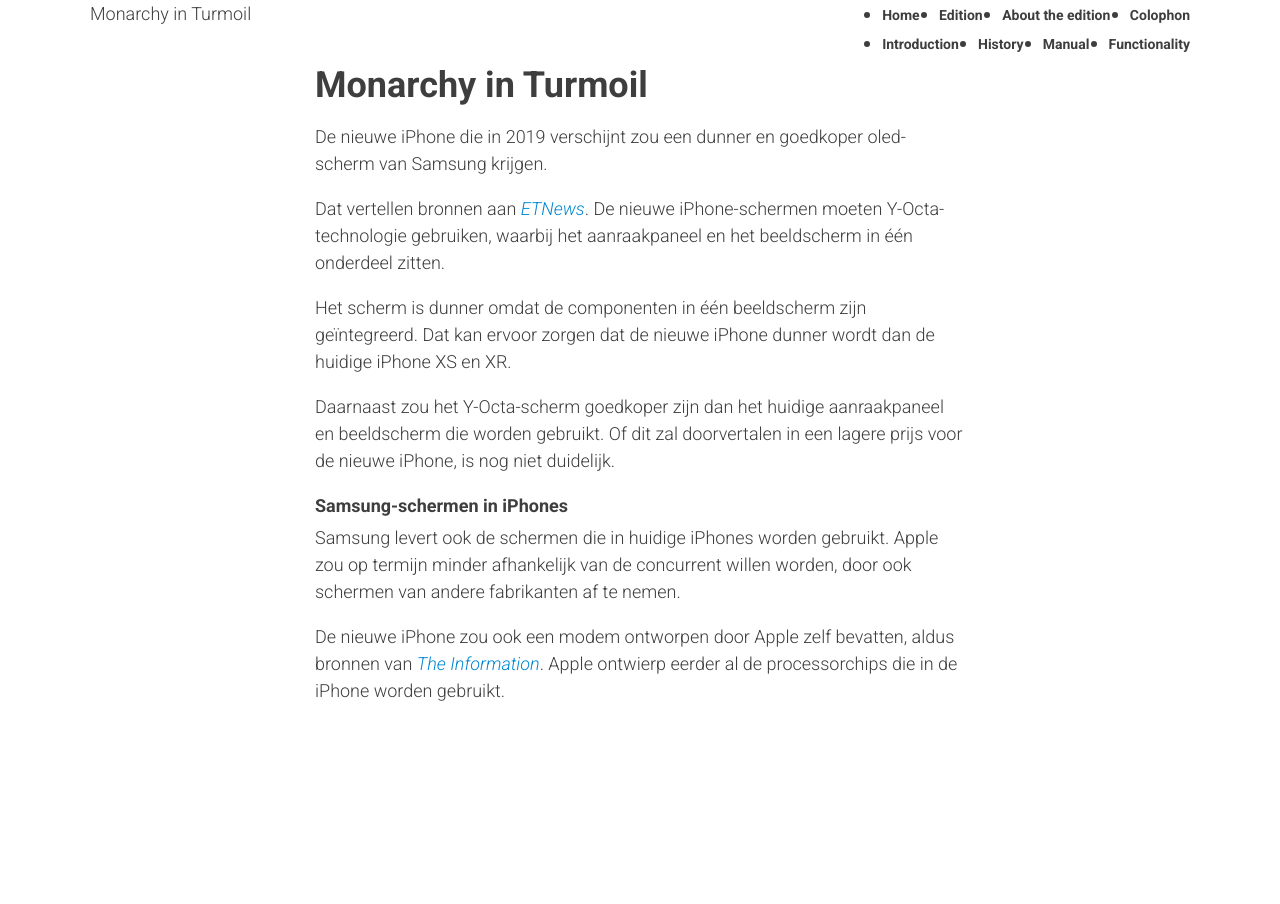
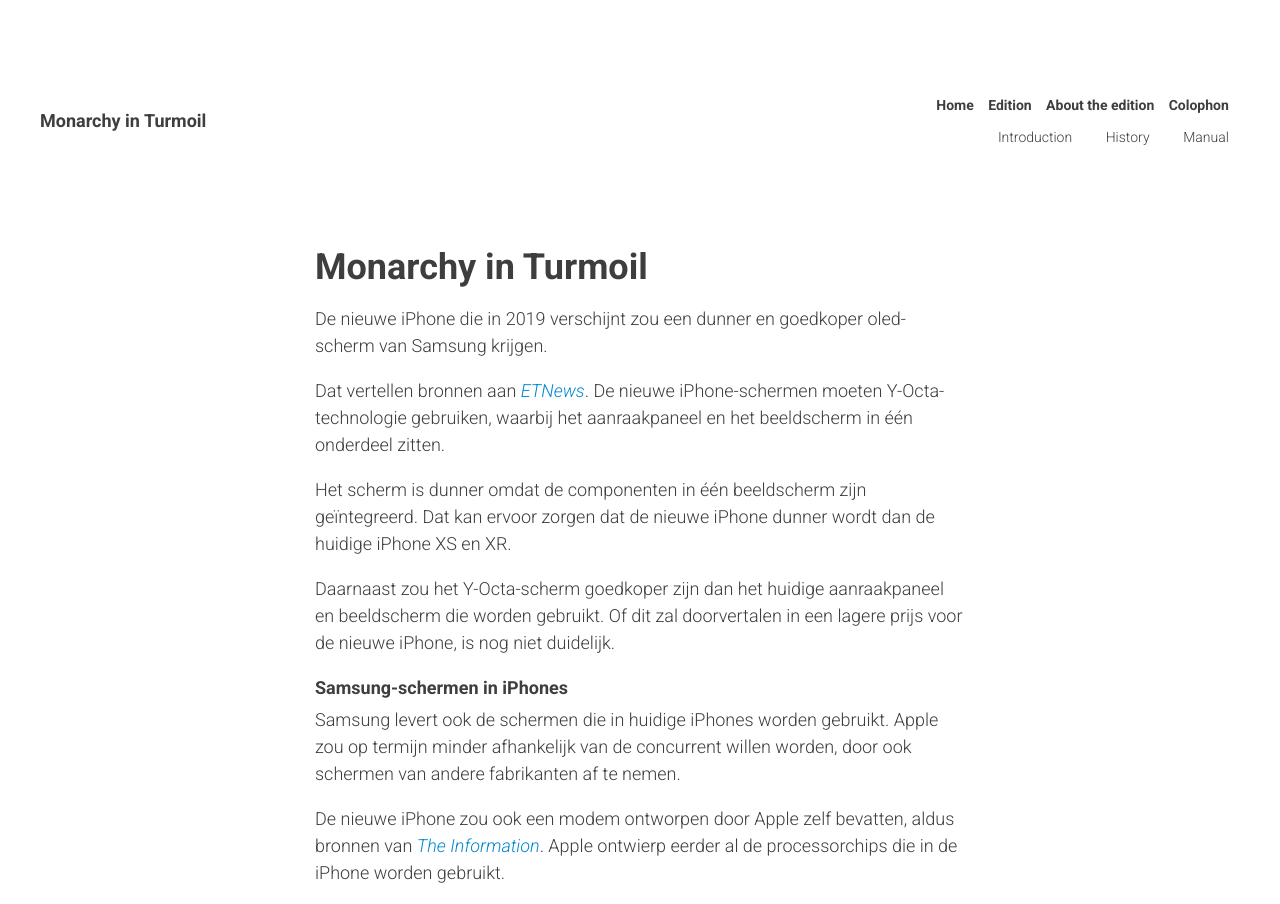
Before and after one commit to knaw-huc/wordpress-default-huc-theme, a PHP site: page / in a window 1280 px wide. Before the commit the page ends 701 px from the top, so only its background shows below. Run offline with PHP 8.4, Linux system fonts and the light colour scheme.

Commit message:
aligments

```diff
--- a/_dist/css/style.css
+++ b/_dist/css/style.css
@@ -105,6 +105,26 @@
   padding-left: 1.5rem;
   padding-right: 1.5rem; }
 
+.alignHorizontal {
+  display: flex;
+  flex-direction: row; }
+
+.alignVertical {
+  display: flex;
+  flex-direction: column; }
+
+.alignLeft {
+  display: flex;
+  justify-content: flex-start; }
+
+.alignRight {
+  display: flex;
+  justify-content: flex-end; }
+
+.alignCenter {
+  display: flex;
+  justify-content: center; }
+
 .blockCenter {
   display: flex;
   flex-direction: column;
@@ -116,9 +136,9 @@
 .headSpace {
   height: 30vh;
   display: flex;
-  flex-direction: column;
-  justify-content: center;
-  align-items: flex-start; }
+  flex-direction: row;
+  justify-content: space-between;
+  align-items: center; }
 
 .blockText {
   max-width: 650px;
@@ -135,17 +155,18 @@
 .blockScroll:hover {
   overflow-y: scroll; }
 
-.verticalList {
-  display: flex;
-  flex-direction: column; }
-
 .navigation a {
   color: #3e3e3e;
   font-weight: 700;
-  font-size: 14px; }
+  font-size: 14px;
+  padding: .2rem;
+  margin-right: .5rem; }
 
 .navigation .sub {
   font-weight: 300; }
+
+.navigation li {
+  list-style: none; }
 
 .layoutBasicMainAside, .layoutBasicMainFixedAside {
   display: flex;
--- a/_dist/index.html
+++ b/_dist/index.html
@@ -18,23 +18,20 @@
   <body>
 
 <div class="site">
-  <header class="tempBlockPage tempItemAlignHor">
-    <div class="">Monarchy in Turmoil</div>
+  <header class="blockSite headSpace basicSideMargin">
+    <div class="brandName">Monarchy in Turmoil</div>
     <div class="navigation">
-      <nav>
-        <ul class="tempItemAlignHor">
-          <li><a href="#">Home</a></li>
-          <li><a href="#">Edition</a></li>
-          <li><a href="#">About the edition</a></li>
-          <li><a href="#">Colophon</a></li>
-        </ul>
+      <nav class="alignRight">
+        <a href="#">Home</a>
+        <a href="#">Edition</a>
+        <a href="#">About the edition</a>
+        <a href="#">Colophon</a>
       </nav>
       <nav>
-        <ul class="tempItemAlignHor">
-          <li><a href="#">Introduction</a></li>
-          <li><a href="#">History</a></li>
-          <li><a href="#">Manual</a></li>
-          <li><a href="#">Functionality</a></li>
+        <ul class="alignHorizontal alignRight">
+          <li><a href="#" class="sub">Introduction</a></li>
+          <li><a href="#" class="sub">History</a></li>
+          <li><a href="#" class="sub">Manual</a></li>
         </ul>
       </nav>
     </div>
@@ -42,7 +39,7 @@
   </header>
 
 
-  <main class="tempBlockText">
+  <main class="blockText basicSideMargin">
     <h1>Monarchy in Turmoil</h1>
     <p>De nieuwe iPhone die in 2019 verschijnt zou een dunner en goedkoper oled-scherm van Samsung krijgen.</p>
 
--- /dev/null
+++ b/src/components/temp-nav-li.html
@@ -0,0 +1,6 @@
+<ul class="tempItemAlignHor">
+  <li><a href="#">Home</a></li>
+  <li><a href="#">Edition</a></li>
+  <li><a href="#">About the edition</a></li>
+  <li><a href="#">Colophon</a></li>
+</ul>
--- a/src/scss/functionalElements/navigation.scss
+++ b/src/scss/functionalElements/navigation.scss
@@ -3,9 +3,15 @@
   	color: $colorTxt;
     font-weight: 700;
     font-size: 14px;
+    padding: .2rem;
+    margin-right: .5rem;
   }
 
   .sub {
     font-weight: 300;
   }
+
+  li {
+    list-style: none;
+  }
 }
--- a/src/templates/css-util.html
+++ b/src/templates/css-util.html
@@ -10,7 +10,7 @@
       </div>
     </div>
 
-    <nav id="navigationFromHeaders" class="navigation verticalList"></nav>
+    <nav id="navigationFromHeaders" class="navigation alignVertical"></nav>
 
   </aside>
   <div class="layoutMain blockCenter basicSideMargin">
```
Also changed, not shown: _dist/css.html (+8 -2 lines), content/html/basicUtilities.html (+7 -1 lines), src/components/temp-nav-sub.html (+4 -5 lines), src/components/temp-nav.html (+4 -6 lines), src/css-util/basicUtilities.md (+12 -1 lines), src/scss/_alignments.scss (+28 -3 lines), src/scss/_multipleItems.scss (+0 -9 lines), src/templates/basic.html (+4 -4 lines).
